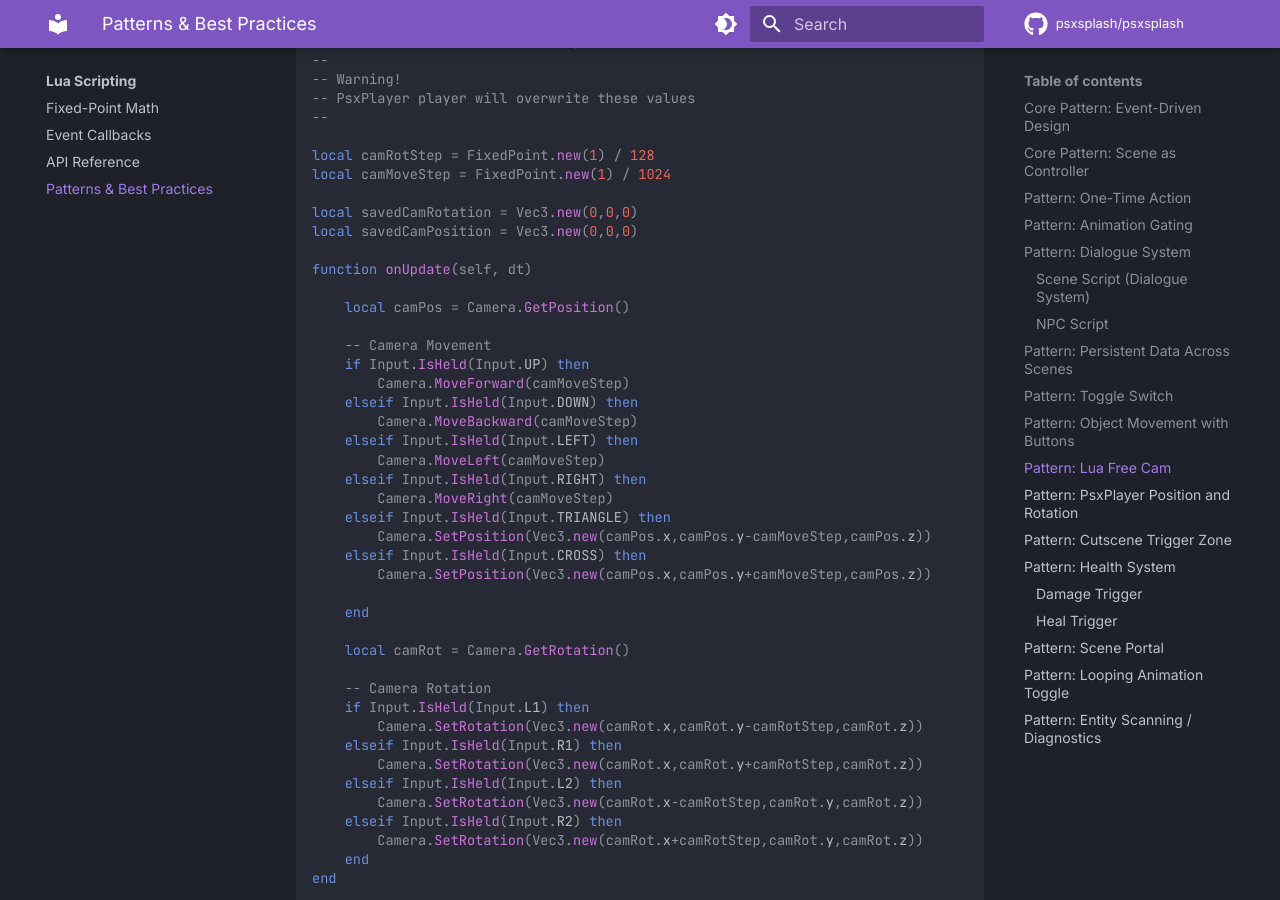
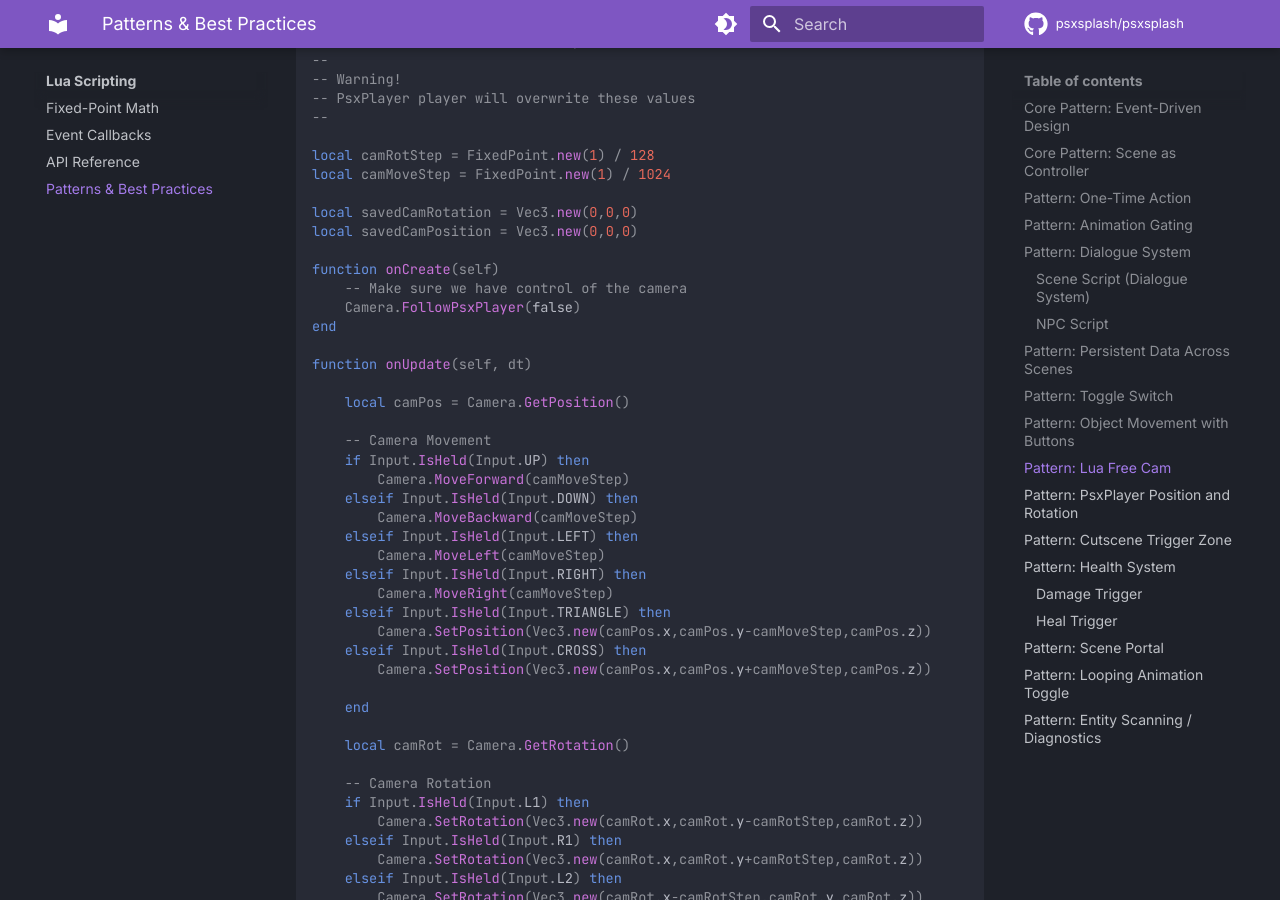
Before and after one commit to psxsplash/docs, an MkDocs documentation site: the page built from docs/lua/patterns.md, in a window 1280 px wide and 900 px high, scrolled down 6985 px. Built offline with MkDocs 1.6.1 and Material for MkDocs 9.7.7, drawn with Linux system fonts in a browser that asks for light colours; comment, search, counter and statistics services are not loaded; the version menu is left out.

Commit message:
Update camera api Camera.FollowPsxPlayer

```diff
--- a/docs/lua/patterns.md
+++ b/docs/lua/patterns.md
@@ -349,6 +349,11 @@ local camMoveStep = FixedPoint.new(1) / 1024
 local savedCamRotation = Vec3.new(0,0,0)
 local savedCamPosition = Vec3.new(0,0,0)
 
+function onCreate(self)
+    -- Make sure we have control of the camera
+    Camera.FollowPsxPlayer(false)
+end
+
 function onUpdate(self, dt)
 
     local camPos = Camera.GetPosition()
```
Also changed, not shown: docs/lua/api-reference.md (+5 -0 lines).
